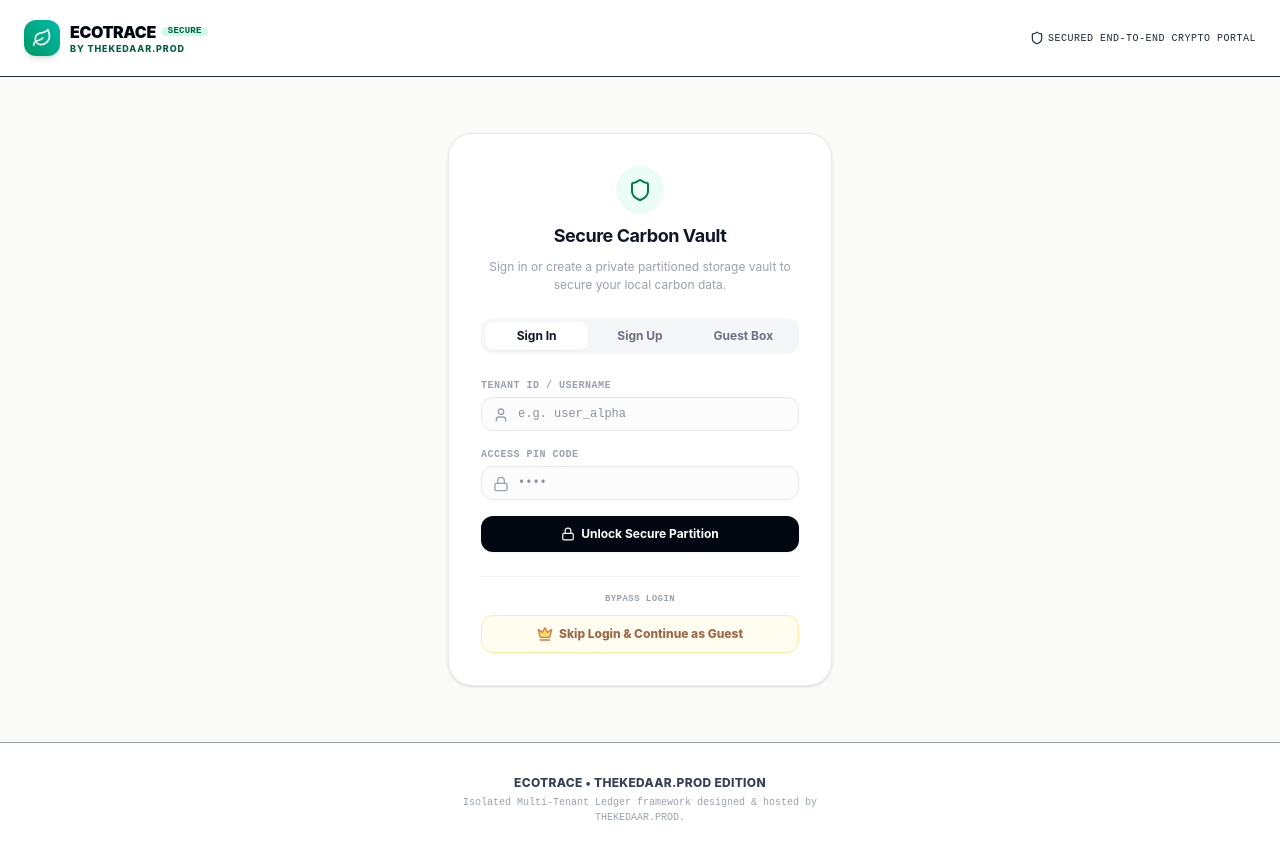
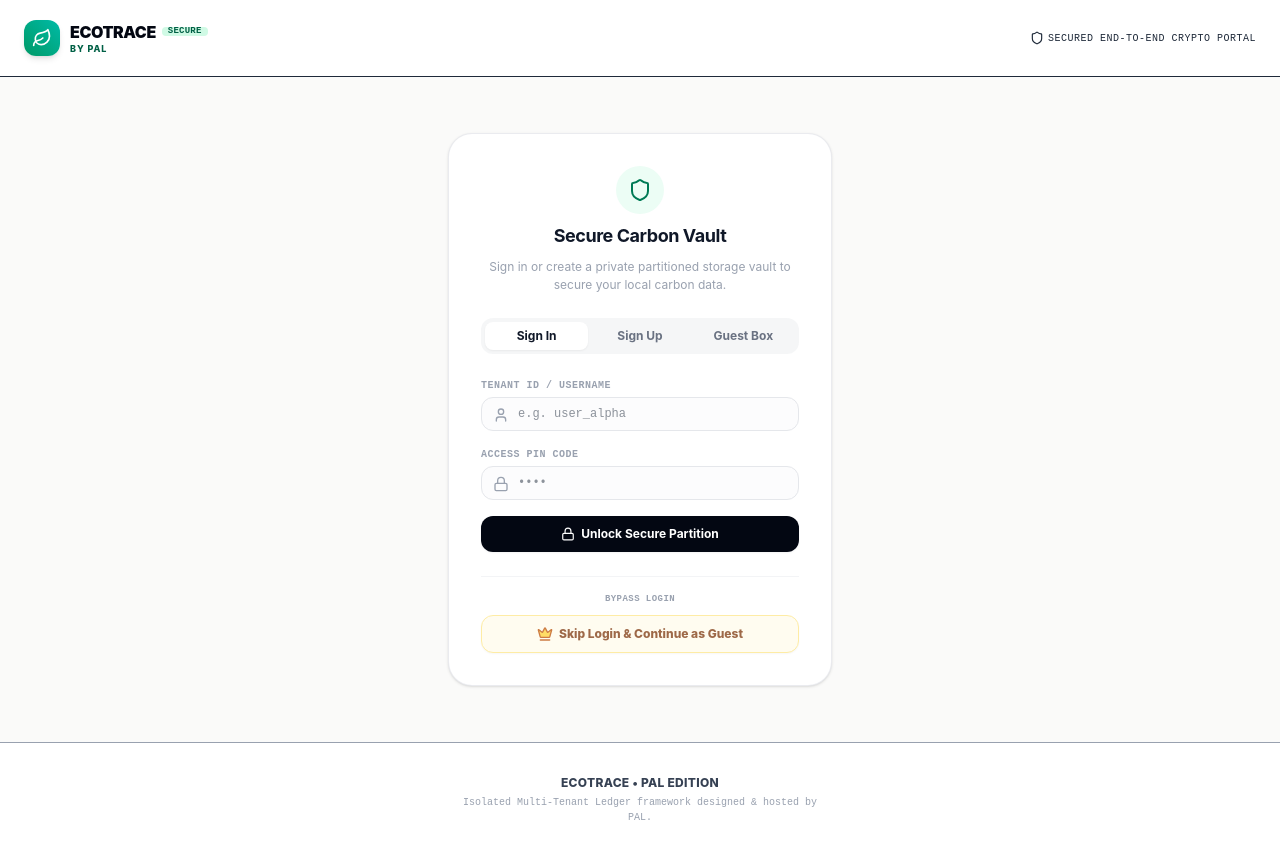
Before and after one commit to palvendrachoudhary/challange-3, a React (Vite) app: page / in a window 1280 px wide. Built offline with nearby package versions, Linux system fonts and the light colour scheme.

Commit message:
chore: rebrand project to PAL
Update branding across UI, documentation, and architecture files. Transition from generative AI to static models for core operations.

```diff
--- a/index.html
+++ b/index.html
@@ -3,7 +3,7 @@
   <head>
     <meta charset="UTF-8" />
     <meta name="viewport" content="width=device-width, initial-scale=1.0" />
-    <title>EcoTrace — by THEKEDAAR.PROD</title>
+    <title>EcoTrace — by PAL</title>
   </head>
   <body>
     <div id="root"></div>
--- a/src/App.tsx
+++ b/src/App.tsx
@@ -593,7 +593,7 @@ export default function App() {
                 <span className="text-md font-black text-gray-950 tracking-tight leading-none flex items-center gap-1.5 uppercase">
                   ECOTRACE <span className="text-[9px] font-mono uppercase bg-emerald-100 text-emerald-800 px-1.5 py-0.2 rounded font-extrabold tracking-wide">SECURE</span>
                 </span>
-                <p className="text-[9px] font-bold text-emerald-800 uppercase tracking-widest leading-none mt-1 font-extrabold">by THEKEDAAR.PROD</p>
+                <p className="text-[9px] font-bold text-emerald-800 uppercase tracking-widest leading-none mt-1 font-extrabold">by PAL</p>
               </div>
             </div>
             <div className="text-[10px] text-gray-450 font-mono tracking-wider flex items-center gap-1">
@@ -819,9 +819,9 @@ export default function App() {
 
         {/* Footer */}
         <footer className="py-8 text-center text-xs text-gray-400 border-t border-gray-150 bg-white">
-          <p className="font-extrabold tracking-wide text-gray-700">ECOTRACE • THEKEDAAR.PROD EDITION</p>
+          <p className="font-extrabold tracking-wide text-gray-700">ECOTRACE • PAL EDITION</p>
           <p className="text-[10px] text-gray-400 max-w-sm mx-auto mt-1 leading-normal px-2 font-mono">
-            Isolated Multi-Tenant Ledger framework designed & hosted by THEKEDAAR.PROD.
+            Isolated Multi-Tenant Ledger framework designed & hosted by PAL.
           </p>
         </footer>
       </div>
@@ -1209,7 +1209,7 @@ export default function App() {
       <footer id="global-footer" className="bg-white border-t border-gray-100 py-10 mt-16 text-center text-xs text-gray-400 space-y-2">
         <p className="font-extrabold tracking-wide text-gray-800">ECOTRACE © 2026</p>
         <p className="max-w-md mx-auto leading-normal">
-          Engineered and crafted by <span className="font-black text-emerald-800">THEKEDAAR.PROD</span>. All rights reserved.
+          Engineered and crafted by <span className="font-black text-emerald-800">PAL</span>. All rights reserved.
         </p>
       </footer>
     </div>
```
Also changed, not shown: 2 other files (tests, documents, lock files or other folders).
